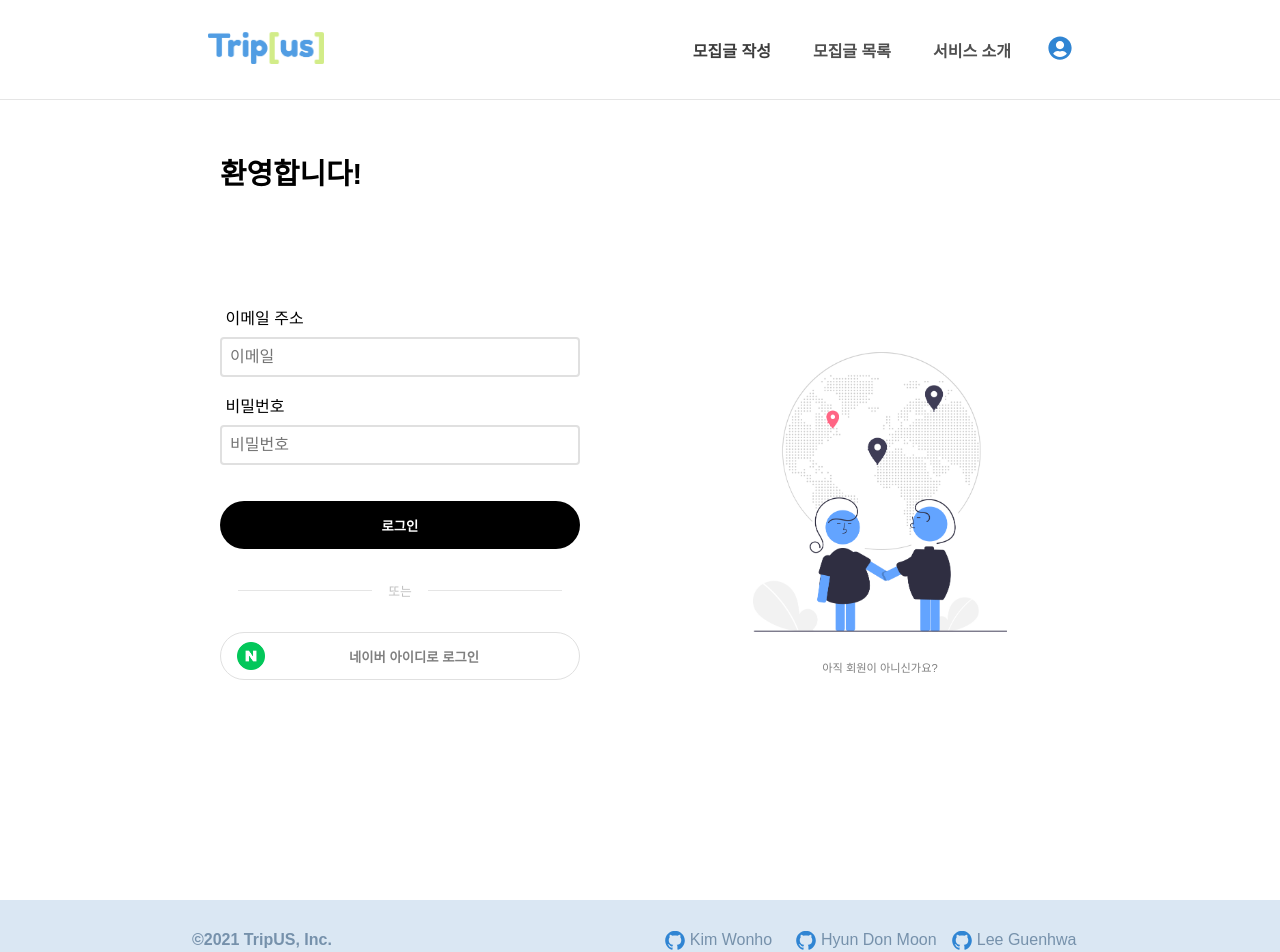
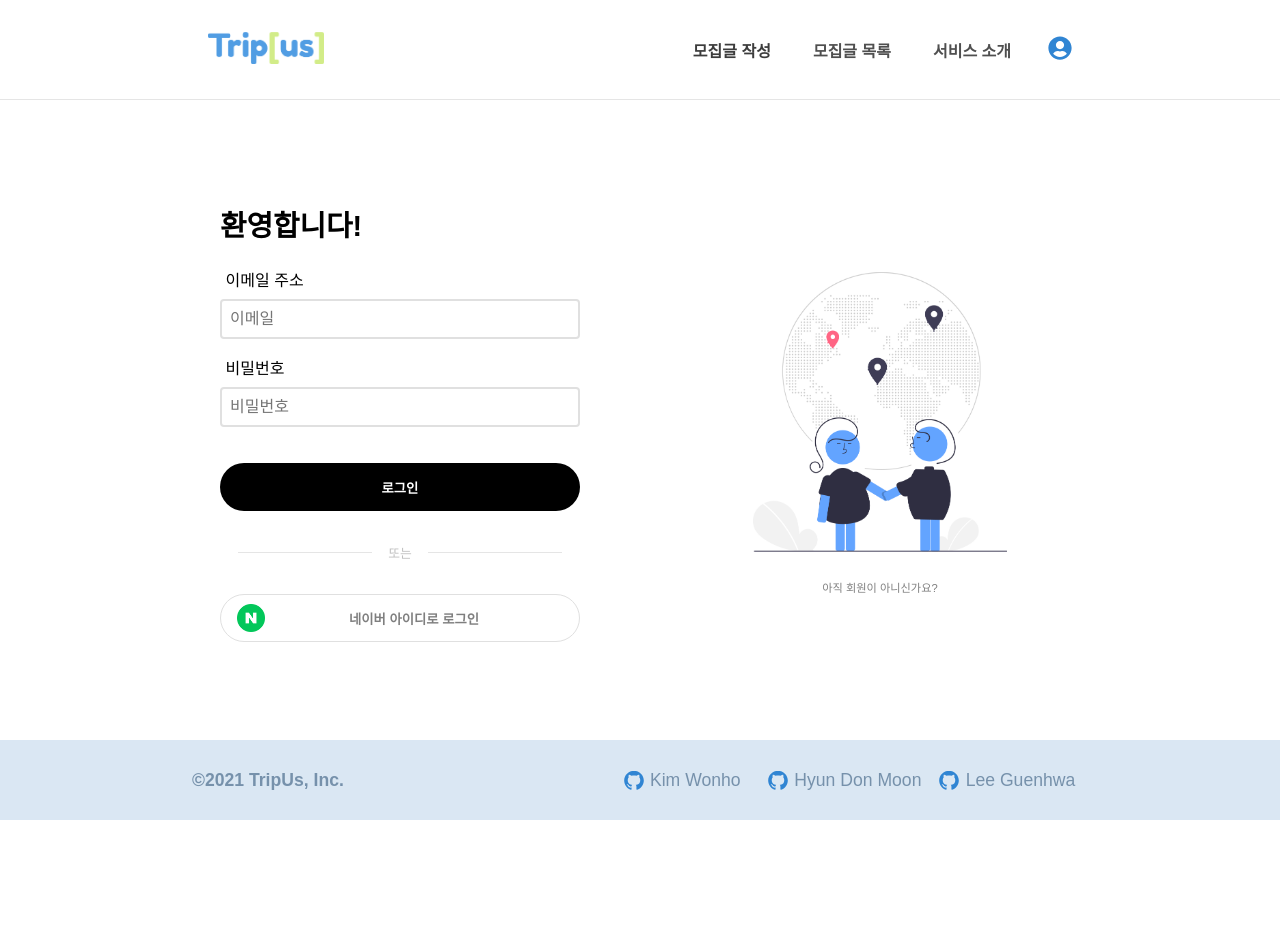
Before and after one commit to codestates/TripUs-client, a React (Create React App) app: page /login in a window 1280 px wide. Shown: the top 952 px of the page. After the commit the page ends 820 px from the top, so only its background shows below. Built offline with nearby package versions, Linux system fonts and the light colour scheme.

Commit message:
[MODIFIED] fixed auth form height issues

```diff
--- a/src/components/Footer.js
+++ b/src/components/Footer.js
@@ -21,6 +21,7 @@ const Footer = styled.footer`
   display: flex;
   flex-direction: row;
   justify-content: center;
+  font-size: calc(0.5rem + 0.75vw);
 
   @media (max-width: 911px) {
     flex-direction: column;
@@ -71,7 +72,7 @@ const SerInfo = styled.p`
 //깃내브도 coloumn으로 바꿔줘서
 const GitNav = styled.div`
   height: 100%;
-  width: 50%;
+  width: 55%;
   display: flex;
   justify-content: center;
 
@@ -128,7 +129,7 @@ const FooterComponent = () => {
   return (
     <Footer>
       <Container>
-        <SerInfo>©2021 TripUS, Inc.</SerInfo>
+        <SerInfo>©2021 TripUs, Inc.</SerInfo>
         <GitNav>
           <NameLogoContainer>
             <IconContainer>
--- a/src/pages/Auth.js
+++ b/src/pages/Auth.js
@@ -8,13 +8,25 @@ import { Overlay } from "../components/Auth/Overlay";
 const AuthWrapper = styled.div`
   position: relative;
   width: 100%;
-  height: 100%;
+  height: 80%;
   display: flex;
   flex-direction: column;
   justify-content: center;
   align-items: center;
   border: none;
   word-break: keep-all;
+
+  @media (max-width: 911px) {
+    height: 100%;
+  }
+
+  @media (max-height: 700px) {
+    height: 110%;
+  }
+
+  @media (max-height: 600px) {
+    height: 120%;
+  }
 
   .inner-wrapper {
     position: relative;
--- a/src/styles/AuthFormStyles.js
+++ b/src/styles/AuthFormStyles.js
@@ -5,7 +5,6 @@ export const Form = styled.form`
   margin: 0;
   padding: 0;
   width: 100%;
-  height: 100%;
   position: relative;
   padding-top: 1.7rem;
 
```
